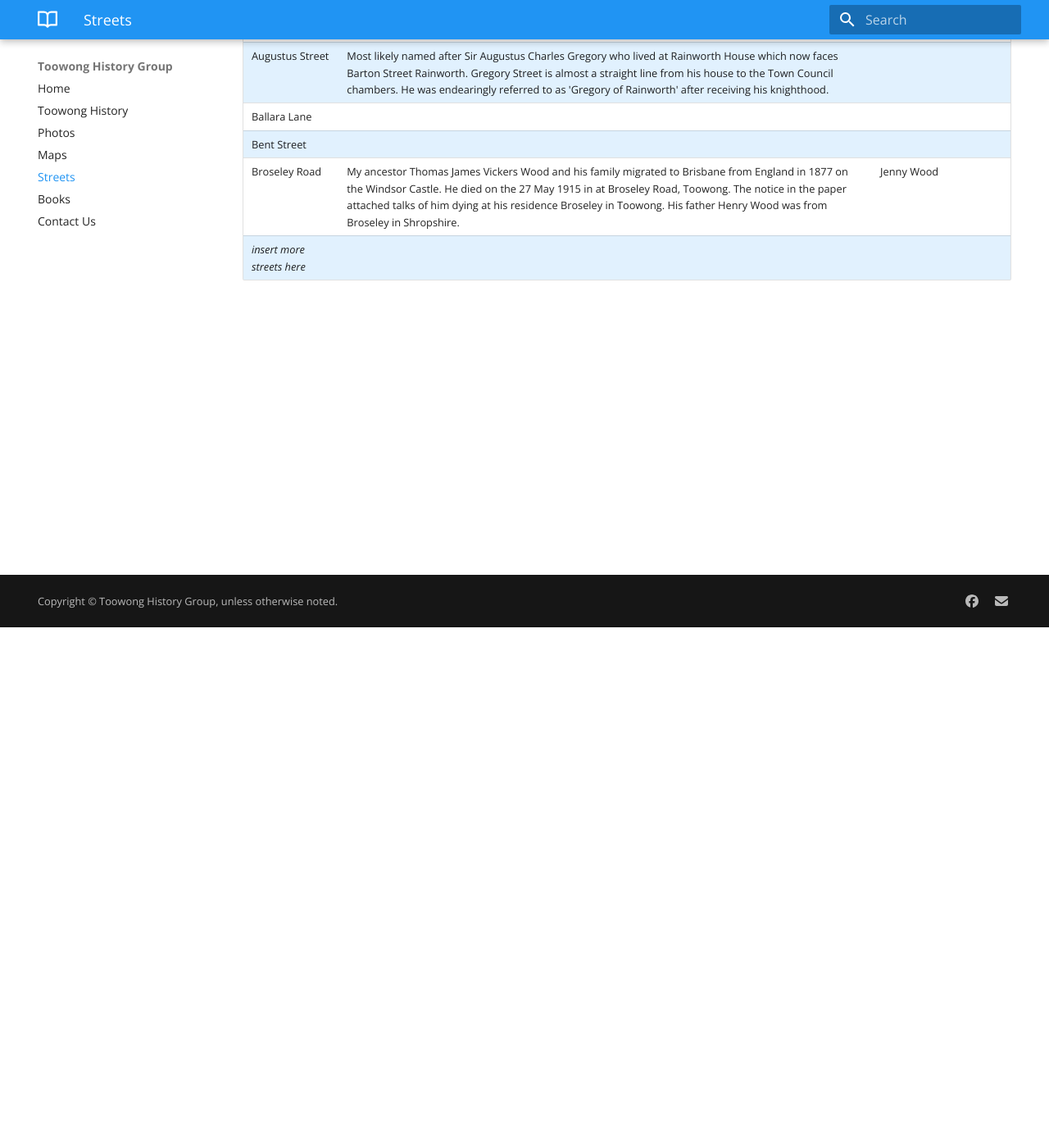
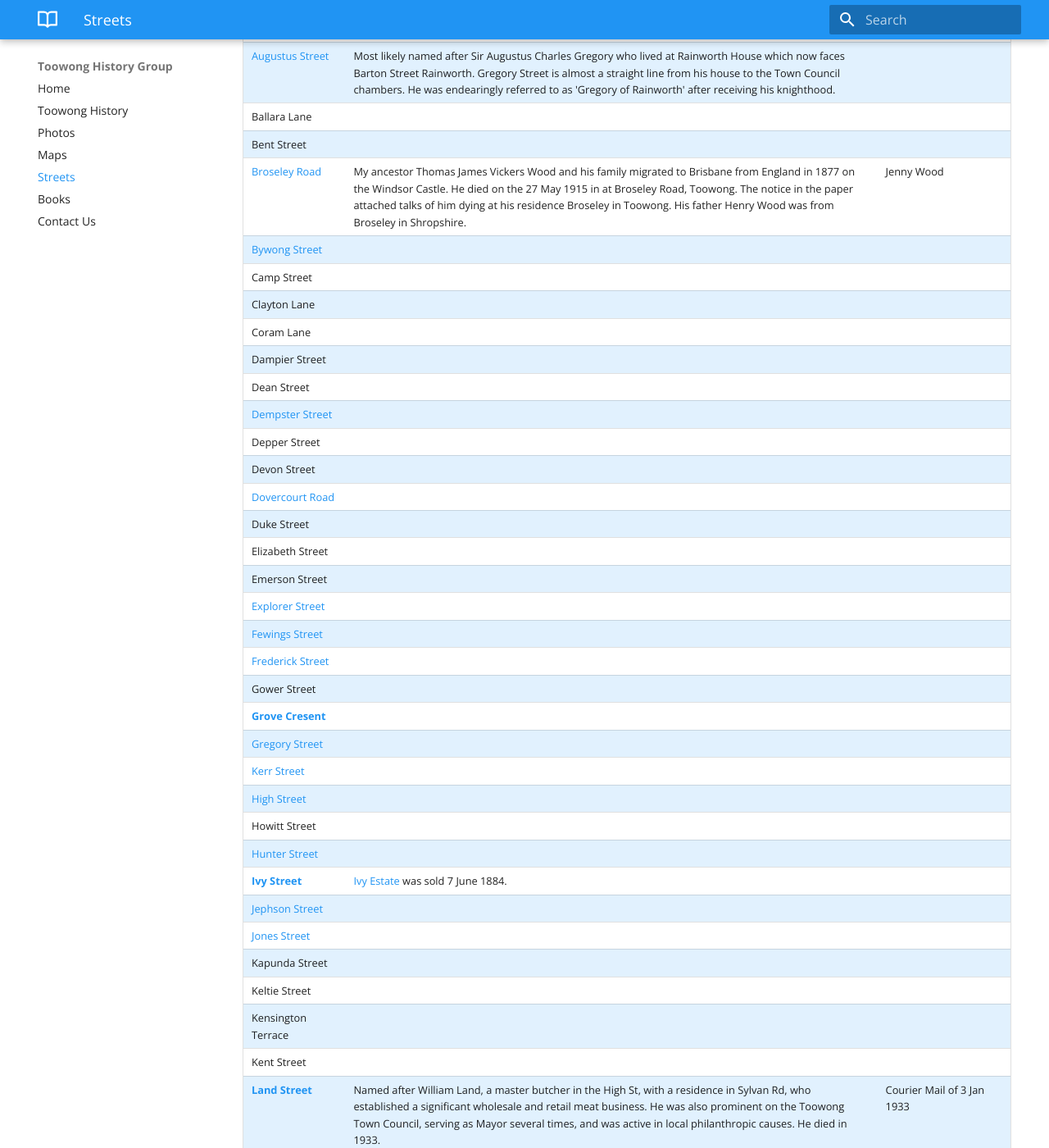
Before and after one commit to earth2gonzo/earth2gonzo.github.io, an MkDocs documentation site: the page built from docs/streets.md, in a window 1280 px wide and 1400 px high, scrolled down 635 px. Shown: the whole window at 82% size. Built offline with MkDocs 1.6.1 and Material for MkDocs 9.7.7, drawn with Linux system fonts in a browser that asks for light colours; some of the changed text lies outside the part shown.

Commit message:
Update streets.md

```diff
--- a/docs/streets.md
+++ b/docs/streets.md
@@ -17,12 +17,86 @@ Do you know other origin stories? Email us and if it checks out, we'll add it he
 | Street&nbsp;Name      | Origins                              | Source        |
 | ---------------- | ------------------------------------ | ------------- |
 | Annerley Street  |                                      |               |
-| Archer Street    | Archer Street is named after Alexander Archer the Bank of New South Wales manager, part of the Rockhampton Archer family. His house Arley.  | John Bray |
-| Ascog Terrace    | Ascog Hall was built in 1844 by the Rev. James Monteith of Dalkeith who moved to Bute at the time of the Disruptions, when he joined the Free Church.                                     |               |
+| [Archer Street]()   | Archer Street is named after Alexander Archer the Bank of New South Wales manager, part of the Rockhampton Archer family. His house Arley.  | John Bray |
+| [Ascog Terrace]()    | Ascog Hall was built in 1844 by the Rev. James Monteith of Dalkeith who moved to Bute at the time of the Disruptions, when he joined the Free Church.                                     |               |
 |                  | “ASCOG, bay, village, lake, and estate on east side of Bute Island, Buteshire. The bay is about 1 1/2 miles south-east of Rothesay. The estate, with mansion, was sold in 1876 for £39,420." | The Gazetteer of Scotland, by Rev. John Wilson, 1882. |
 |                  | Asc Askr (Old Norse), an ash. Ascaig Ascog |               |
-| Augustus Street  | Most likely named after Sir Augustus Charles Gregory who lived at Rainworth House which now faces Barton Street Rainworth. Gregory Street is almost a straight line from his house to the Town Council chambers. He was endearingly referred to as 'Gregory of Rainworth' after receiving his knighthood.    |               |
+| [Augustus Street]()  | Most likely named after Sir Augustus Charles Gregory who lived at Rainworth House which now faces Barton Street Rainworth. Gregory Street is almost a straight line from his house to the Town Council chambers. He was endearingly referred to as 'Gregory of Rainworth' after receiving his knighthood.    |               |
 | Ballara Lane     |                                      |               |
 | Bent Street      |                                      |               |
-| Broseley Road    | My ancestor Thomas James Vickers Wood and his family migrated to Brisbane from England in 1877 on the Windsor Castle. He died on the 27 May 1915 in at Broseley Road, Toowong. The notice in the paper attached talks of him dying at his residence Broseley in Toowong. His father Henry Wood was from Broseley in Shropshire. | Jenny Wood    |
-| *insert more streets here* |   |   |
+| [Broseley Road]()    | My ancestor Thomas James Vickers Wood and his family migrated to Brisbane from England in 1877 on the Windsor Castle. He died on the 27 May 1915 in at Broseley Road, Toowong. The notice in the paper attached talks of him dying at his residence Broseley in Toowong. His father Henry Wood was from Broseley in Shropshire. | Jenny Wood    |
+| [Bywong Street]() |   |   |
+| Camp Street |   |   |
+| Clayton Lane |   |   |
+| Coram Lane |   |   |
+| Dampier Street |   |   |
+| Dean Street |   |   |
+| [Dempster Street]() |   |   |
+| Depper Street |   |   |
+| Devon Street |   |   |
+| [Dovercourt Road]() |   |   |
+| Duke Street |   |   |
+| Elizabeth Street |   |   |
+| Emerson Street |   |   |
+| [Explorer Street]() |   |   |
+| [Fewings Street]() |   |   |
+| [Frederick Street]() |   |   |
+| Gower Street |   |   |
+| **[Grove Cresent](https://goo.gl/maps/s7UgNXFKXr4Uxshz9)** |   |   |
+| [Gregory Street]() |   |   |
+| [Kerr Street]() |   |   |
+| [High Street]() |   |   |
+| Howitt Street |   |   |
+| [Hunter Street]() |   |   |
+| **[Ivy Street](https://goo.gl/maps/3pK7zZPanyhb6mPy7)** |  [Ivy Estate](maps.md#ivy-estate-1884) was sold 7 June 1884. |   |
+| [Jephson Street]() |   |   |
+| [Jones Street]() |   |   |
+| Kapunda Street |   |   |
+| Keltie Street |   |   |
+| Kensington Terrace |   |   |
+| Kent Street |   |   |
+| **[Land Street](https://goo.gl/maps/fF7zfq4R7jAnGm1g8)** | Named after William Land, a master butcher in the High St, with a residence in Sylvan Rd, who established a significant wholesale and retail meat business. He was also prominent on the Toowong Town Council, serving as Mayor several times, and was active in local philanthropic causes. He died in 1933.   |  Courier Mail of 3 Jan 1933 |
+| **[Landsborough Parade](https://goo.gl/maps/g1HR8ovYnXgGKue89)** | Mrs Lewis said that Landsborough Parade used to be called Paradise Avenue. She said that the lane ran behind the hotel. It could have become the road leading up to the bottle shop. According to Mrs Lewis the lane lead to the Cobb and Co Stables, which were behind the hotel.  |  Mrs Lewis |
+|   | Landsborough Pde is quite possibly named after a Miss FW Carr who lived in Burns Road and married a Mr Landsborough.   | John Sinclair |
+|   |  Named after William Landsborough, explorer, who lived at Toowong in the 1870s in a house called Curragbawm. | Helen Gregory, Brisbane History Group, Papers No.9  |
+|   | Old maps show it once was three Streets Paradise Avenue next to the Regatta boathouse, then Landsborough Street, then Theresa Street alongside the rail line. There never was a Cobb and Co stables behind the Regatta. The hotel was built after they lost the mail contract in 1875 to the railways and they travelled from South Brisbane via Rocklea to Ipswich.  | John Bray  |
+| Lodge Street |   |   |
+| Maraket Street |   |   |
+| Market Street |   |   |
+| Maryvale Street |   |   |
+| McGrath Street |   |   |
+| [Miskin Street]() |   |   |
+| Moggill Road |   |   |
+| Mossman Street |   |   |
+| Mount Street |   |   |
+| Norwood Street |   |   |
+| [Oakman Park]() |   |   |
+| [Okeden Street]() |   |   |
+| Orchard Street |   |   |
+| Oxford Road |   |   |
+| [Palmer Street]() |   |   |
+| [Patrick Lane]() |   |   |
+| Pictavia Street |   |   |
+| [Pioneer Street]() |   |   |
+| Quinn Street |   |   |
+| [Richer Street]() |   |   |
+| [Ryans Road, St Lucia]() |   |   |
+| [Sandford Street]() |   |   |
+| [Sherwood Road]() |   |   |
+| [Sleath Street]() |   |   |
+| [Soudan Street]() |   |   |
+| [Stanley Terrace]() |   |   |
+| [St. Osyth Street](https://goo.gl/maps/ykDg46DnVYmibkxq8) |   |   |
+| Sussex Street |   |   |
+| [Sylvan Road]() | Previously known as Cemetery Road  | Leigh Chamberlain  |
+|                 | Sylvan Road ran from a railway platform where the Scout hut is now to the cemetery gates. Coffins were unloaded of the train and taken by horse drawn hearse to the cemetery.   |  John Bray, President, Bardon Community Association |
+|                 | A newspaper article in 1930 described Toowong as a 'sylvan suburb'. Not surprisingly, therefore, there is a Sylvan Road in Toowong. | Helen Gregory, Brisbane History Group, Papers No.9 |
+| Terrace Street |   |   |
+| [Vera Street]() |   |   |
+| [Valentine Street]() |   |   |
+| [Warrawee Street]() |   |   |
+| [Whitmore Street]() |   |   |
+| [Wienholt Street]() |   |   |
+| Wilmac Street |   |   |
+| Woodstock Road |   |   |
+| [Wool Street]() |   |   |
```
